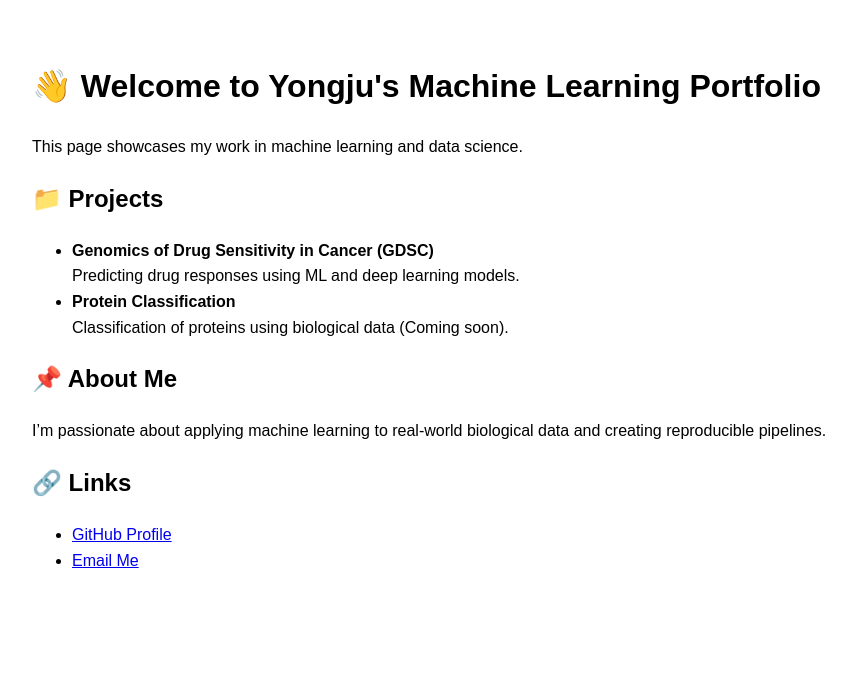
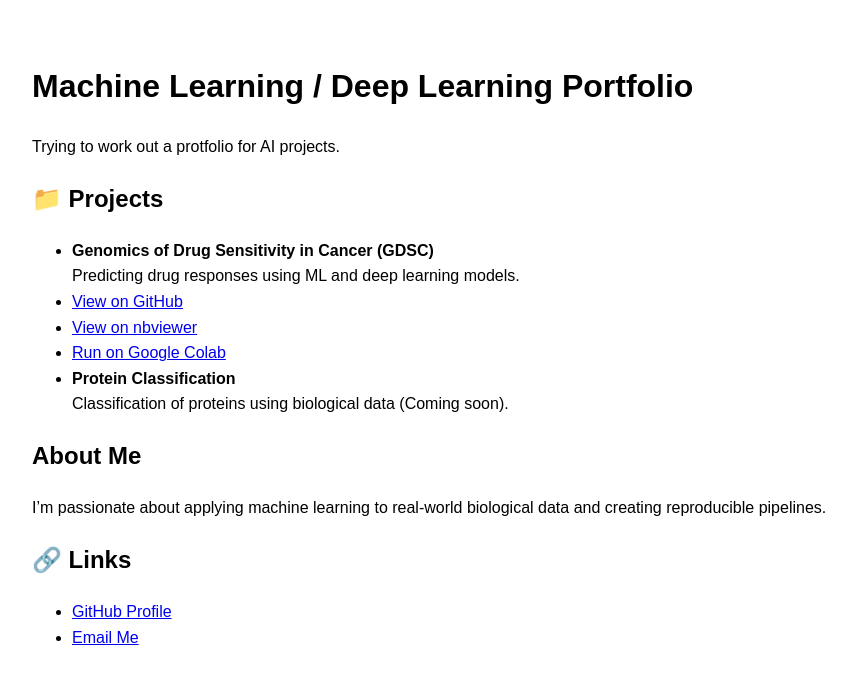
Before and after one commit to Yongjudan/ML_portfolio, a plain HTML site: page index.html in a window 1280 px wide. Shown: the whole page, without its empty margins (8-864 px from the left). Drawn offline with Linux system fonts and the light colour scheme.

Commit message:
updated html

```diff
--- a/index.html
+++ b/index.html
@@ -3,23 +3,26 @@
 <head>
   <meta charset="UTF-8">
   <meta name="viewport" content="width=device-width, initial-scale=1">
-  <title>Yongju's ML Portfolio</title>
+  <title>ML Portfolio</title>
 </head>
 <body style="font-family: Arial, sans-serif; padding: 2rem; line-height: 1.6;">
 
-  <h1>👋 Welcome to Yongju's Machine Learning Portfolio</h1>
+  <h1>Machine Learning / Deep Learning Portfolio</h1>
 
-  <p>This page showcases my work in machine learning and data science.</p>
+  <p>Trying to work out a protfolio for AI projects.</p>
 
   <h2>📁 Projects</h2>
   <ul>
     <li><strong>Genomics of Drug Sensitivity in Cancer (GDSC)</strong><br>
         Predicting drug responses using ML and deep learning models.</li>
+        <li><a href="https://github.com/Yongjudan/ML_portfolio/blob/main/GDSC_model.ipynb" target="_blank">View on GitHub</a></li>
+        <li><a href="https://nbviewer.org/github/Yongjudan/ML_portfolio/blob/main/GDSC_model.ipynb" target="_blank">View on nbviewer</a></li>
+        <li><a href="https://colab.research.google.com/github/Yongjudan/ML_portfolio/blob/main/GDSC_model.ipynb" target="_blank">Run on Google Colab</a></li>
     <li><strong>Protein Classification</strong><br>
         Classification of proteins using biological data (Coming soon).</li>
   </ul>
 
-  <h2>📌 About Me</h2>
+  <h2>About Me</h2>
   <p>I’m passionate about applying machine learning to real-world biological data and creating reproducible pipelines.</p>
 
   <h2>🔗 Links</h2>
```
